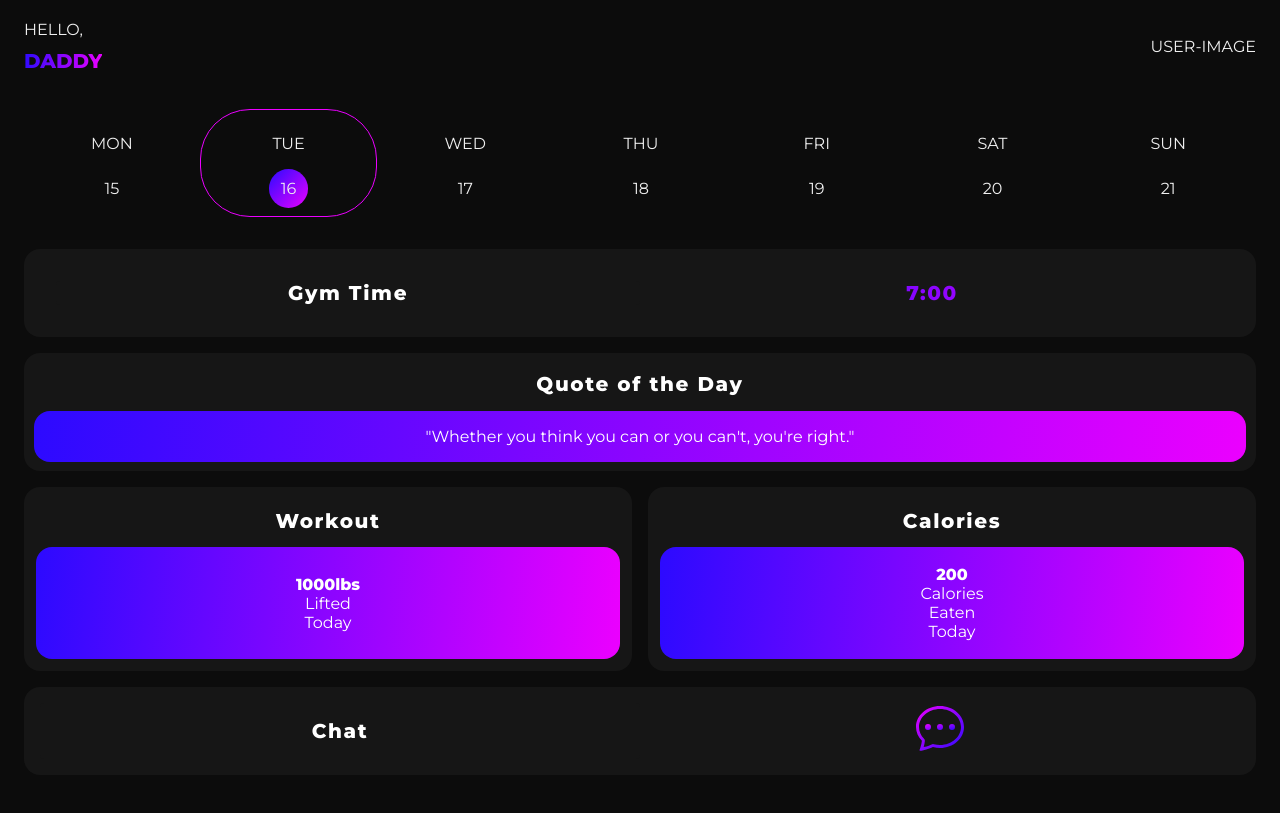
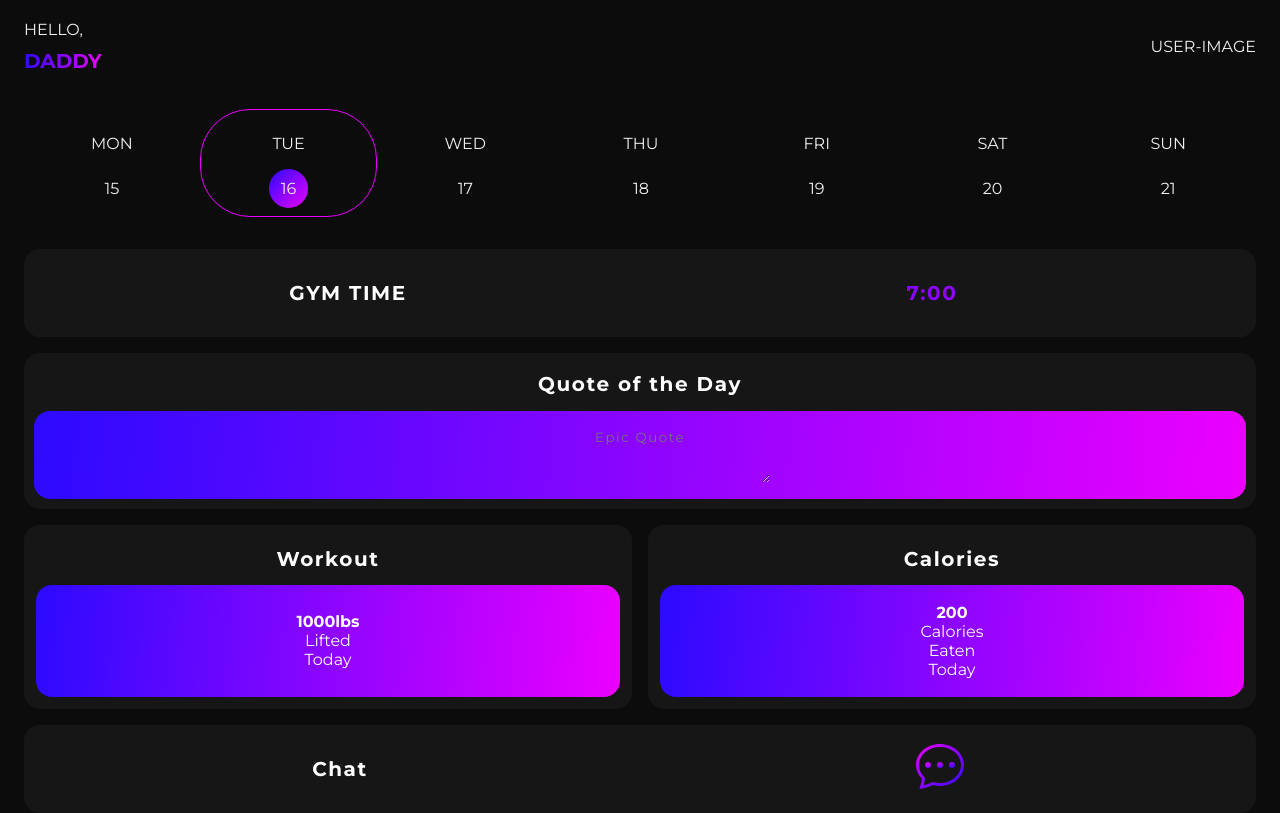
Before and after one commit to Sigword/Workout-App, a Next.js app: page / in a window 1280 px wide. Built offline with nearby package versions, Linux system fonts and the light colour scheme.

Commit message:
font weight change

```diff
--- a/components/GymTime.js
+++ b/components/GymTime.js
@@ -4,7 +4,7 @@ const Gym = () => {
   return (
     <div className={styles.chatMain}>
       <div className={styles.chatBox}>
-        <div className={styles.chatText}>Gym Time</div>
+        <div className={styles.chatText}>GYM TIME</div>
         <div className={styles.chatLogo}>7:00</div>
       </div>
     </div>
--- a/components/Quote.js
+++ b/components/Quote.js
@@ -1,4 +1,4 @@
-import styles from "../styles/quote.module.css";
+import styles from "../styles/Quote.module.css";
 
 const Quote = () => {
   return (
@@ -6,7 +6,13 @@ const Quote = () => {
       <div className={styles.quoteBox}>
         <div className={styles.quoteTop}>Quote of the Day</div>
         <div className={styles.quoteBottom}>
-          "Whether you think you can or you can't, you're right."
+          <textarea
+            placeholder="Epic Quote"
+            name=""
+            id=""
+            cols="30"
+            rows="3"
+          ></textarea>
         </div>
       </div>
     </div>
--- a/pages/_document.js
+++ b/pages/_document.js
@@ -12,9 +12,9 @@ class MyDocument extends Document {
           <link rel="preconnect" href="https://fonts.googleapis.com" />
           <link rel="preconnect" href="https://fonts.gstatic.com" crossorigin />
           <link
-            href="https://fonts.googleapis.com/css2?family=Montserrat:wght@100;400;800&display=swap"
+            href="https://fonts.googleapis.com/css2?family=Montserrat:wght@100;400;700&display=swap"
             rel="stylesheet"
-          ></link>
+          />
         </Head>
         <body>
           <Main />
--- a/styles/chat.module.css
+++ b/styles/chat.module.css
@@ -14,7 +14,7 @@
   font-family: "Montserrat", sans-serif;
   letter-spacing: 0.1rem;
   font-size: 1.25rem;
-  font-weight: 500;
+  font-weight: 700;
   color: white;
   padding: 1rem;
 }
--- a/styles/gym.module.css
+++ b/styles/gym.module.css
@@ -1,9 +1,8 @@
 .chatMain {
-  background-color: #0c0c0c;
   padding: 1rem 0rem;
   width: 100%;
-  display: block;
   justify-content: center;
+  align-items: center;
 }
 
 .chatBox {
@@ -11,10 +10,9 @@
   border-radius: 1rem;
   display: flex;
   flex-direction: row;
-  font-family: "Montserrat", sans-serif;
   letter-spacing: 0.1rem;
   font-size: 1.25rem;
-  font-weight: 500;
+  font-weight: 700;
   color: white;
   padding: 2rem;
 }
--- a/styles/quote.module.css
+++ b/styles/quote.module.css
@@ -29,10 +29,23 @@
 .quoteBottom {
   display: flex;
   justify-content: center;
-  text-align: center;
-  font-family: "Montserrat", sans-serif;
   color: white;
   background: linear-gradient(95.41deg, #2c0aff -0.18%, #eb00ff 99.82%);
   border-radius: 1rem;
   padding: 1rem;
 }
+
+.quoteBottom span {
+  font-size: 1.5rem;
+}
+
+.quoteBottom textarea {
+  border: none;
+  background: transparent;
+  text-align: center;
+  letter-spacing: 0.1rem;
+  line-height: 1.1rem;
+  color: white;
+  height: auto;
+  font-family: "Montserrat", sans-serif;
+}
```
